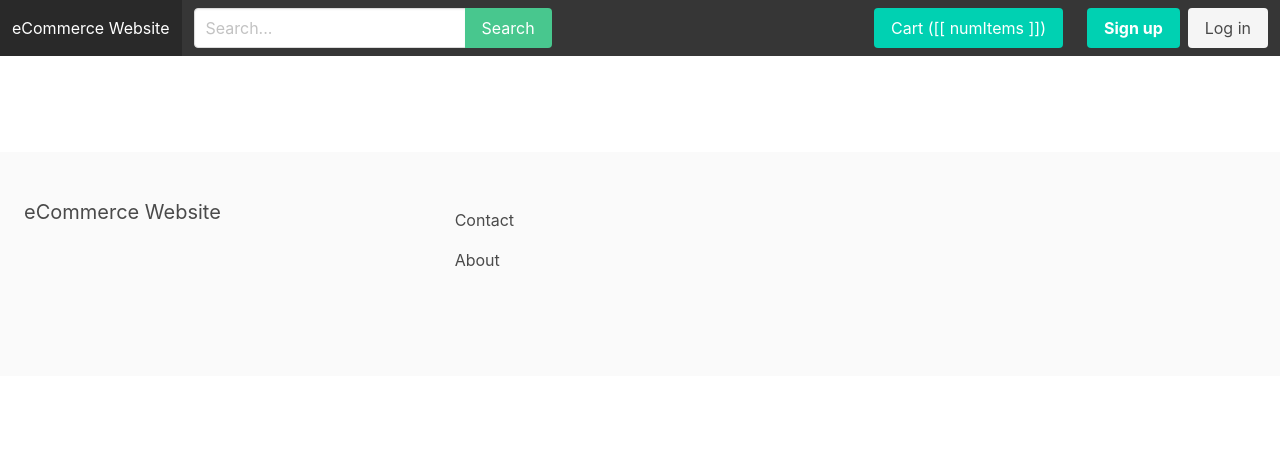
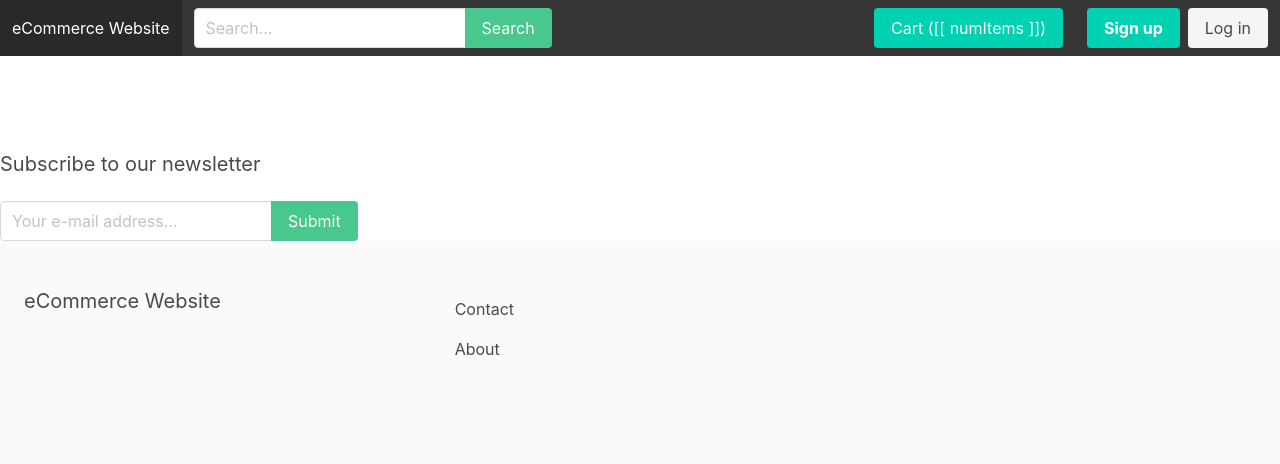
Before and after one commit to JakubKujawa/eCommerce-Website-Project, a Django app: page / in a window 1280 px wide. Shown: the top 464 px of the page. Run offline with Django 4.2, Linux system fonts and the light colour scheme; data that the repository does not hold is empty; some libraries are stand-ins or nearby versions.

Commit message:
feat: add newsletter system
Signed-off-by: CodePlayer <ZK_Jakub@proton.me>

```diff
--- a/apps/core/templates/base.html
+++ b/apps/core/templates/base.html
@@ -7,6 +7,7 @@
     <title>{% block title %}{% endblock %}eCommerce Website</title>
     <link rel="stylesheet" href="https://cdn.jsdelivr.net/npm/bulma@0.9.4/css/bulma.min.css">
     <link rel="stylesheet" href="{% static 'main.css' %}">
+    <script src="https://cdn.jsdelivr.net/npm/vue/dist/vue.js"></script>
 </head>
 
 <body>
@@ -66,6 +67,8 @@
     {% endblock %}
 </section>
 
+{% include 'parts/newsletter.html' %}
+
 <footer class="footer">
     <div class="columns">
         <div class="column is-4">
@@ -78,7 +81,6 @@
         </div>
     </div>
 </footer>
-<script src="https://cdn.jsdelivr.net/npm/vue/dist/vue.js"></script>
 <script src="https://unpkg.com/vuex@4.1.0/dist/vuex.global.js"></script>
 <script>
     var store = new Vuex.Store({
--- /dev/null
+++ b/apps/core/templates/parts/newsletter.html
@@ -0,0 +1,58 @@
+<div class="newsletter-wraper" id="newsletter-wrapper">
+    <h2 class="subtitle">Subscribe to our newsletter</h2>
+
+    <form v-on:submit.prevent="onSubmit">
+        <div class="field has-addons">
+            <div class="control">
+                <input type="email" v-model="email" name="email" class="input" placeholder="Your e-mail address...">
+            </div>
+            <div class="control">
+                <button class="button is-success">Submit</button>
+            </div>
+        </div>
+    </form>
+
+    <div class="notification is-success" v-if="showSuccess">
+        The e-mail adress was saved!
+    </div>
+</div>
+
+<script>
+    var newsletterapp = new Vue({
+        el: '#newsletter-wrapper',
+        data() {
+            return {
+                email: '',
+                showSuccess: false
+            }
+        },
+        methods: {
+            onSubmit() {
+                console.log('onSubmit');
+
+                fetch('/api/add_subscriber/', {
+                    method: 'POST',
+                    headers: {
+                        'Content-Type': 'application/json',
+                        'X-CSRFToken': '{{ csrf_token }}'
+                    },
+                    body: JSON.stringify({'email': this.email})
+                })
+                    .then((response) => {
+                        return response.json();
+                    })
+                    .then((data) => {
+                        console.log(data);
+
+                        this.showSuccess = true;
+                        this.email = '';
+                    })
+                    .catch(function (error) {
+                        this.showSuccess = false;
+
+                        console.log(error);
+                    });
+            }
+        }
+    });
+</script>
--- /dev/null
+++ b/apps/newsletter/admin.py
@@ -0,0 +1,5 @@
+from django.contrib import admin
+
+from .models import Subscriber
+
+admin.site.register(Subscriber)
--- /dev/null
+++ b/apps/newsletter/apps.py
@@ -0,0 +1,6 @@
+from django.apps import AppConfig
+
+
+class NewsletterConfig(AppConfig):
+    default_auto_field = 'django.db.models.BigAutoField'
+    name = 'apps.newsletter'
--- /dev/null
+++ b/apps/newsletter/tests.py
@@ -0,0 +1 @@
+# Create your tests here.
--- /dev/null
+++ b/apps/newsletter/views.py
@@ -0,0 +1 @@
+# Create your views here.
--- a/eCommerceWebsite/settings.py
+++ b/eCommerceWebsite/settings.py
@@ -58,6 +58,7 @@ INSTALLED_APPS = [
     'apps.order',
     'apps.cart',
     'apps.core',
+    'apps.newsletter',
     'apps.store',
     'apps.userprofile'
 ]
--- a/eCommerceWebsite/urls.py
+++ b/eCommerceWebsite/urls.py
@@ -24,6 +24,7 @@ from apps.cart.views import cart_detail, success
 from apps.cart.webhook import webhook
 from apps.core.views import frontpage, contact, about
 from apps.coupon.api import api_can_use
+from apps.newsletter.api import api_add_subscriber
 from apps.store.api import api_add_to_cart, api_remove_from_cart, api_checkout, create_checkout_session
 from apps.store.views import product_detail, category_detail, search
 from apps.userprofile.views import signup, myaccount
@@ -63,6 +64,7 @@ urlpatterns = [
                   path('api/add_to_cart/', api_add_to_cart, name='api_add_to_cart'),
                   path('api/remove_from_cart/', api_remove_from_cart, name='api_remove_from_cart'),
                   path('api/checkout/', api_checkout, name='api_checkout'),
+                  path('api/add_subscriber', api_add_subscriber, name='api_add_subscriber'),
 
                   # Store
 
--- a/static/main.css
+++ b/static/main.css
@@ -8,3 +8,17 @@ form ul {
     font-size: 12px;
     color: #ccc;
 }
+
+.newsletter-wrapper {
+    padding: 50px 20px;
+    text-align: center;
+    background: #f1f1f1;
+}
+
+.newsletter-wrapper .notification {
+    margin-top: 20px;
+}
+
+.newsletter-wrapper .field.has-addons {
+    justify-content: center;
+}
```
Also changed, not shown: apps/newsletter/api.py (added, +14 -0 lines), apps/newsletter/models.py (added, +9 -0 lines), README.md, apps/newsletter/__init__.py (added), apps/newsletter/migrations/0001_initial.py (added), apps/newsletter/migrations/__init__.py (added), 1 other file.
